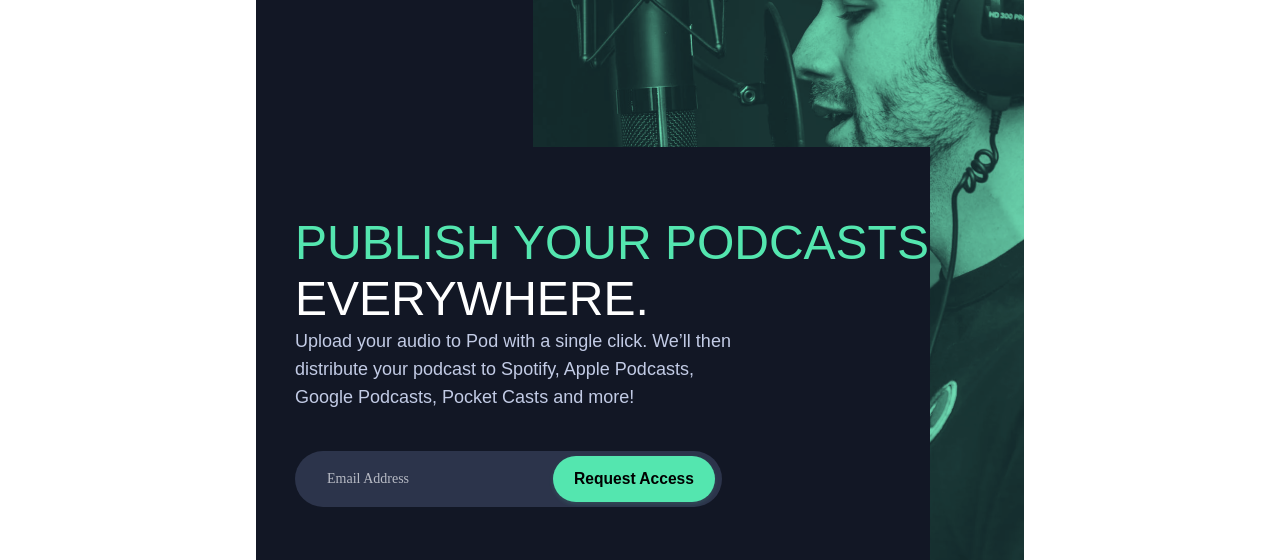
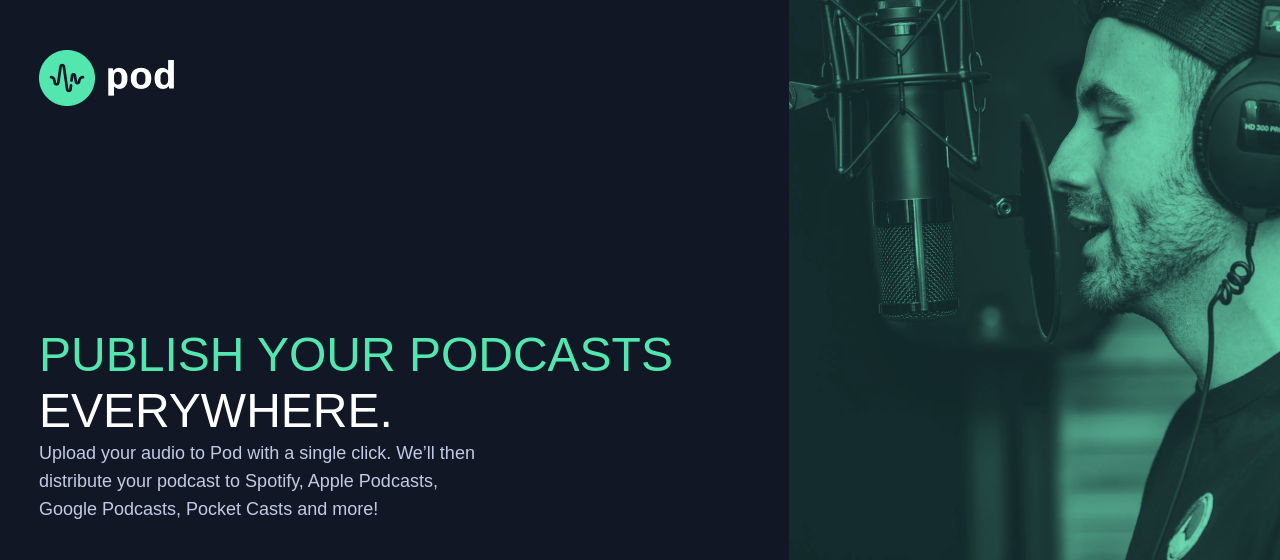
Before and after one commit to dianaotieva/Landing-Page, a plain HTML site: page index.html in a window 1280 px wide. Shown: the top 560 px of the page. Drawn offline with Linux system fonts and the light colour scheme; a web font is replaced by a local one.

Commit message:
Update style.css

```diff
--- a/style.css
+++ b/style.css
@@ -28,8 +28,8 @@ body{
     display: flex;
     flex-direction: row;
     align-items: center;
-    padding-left: 120px;
-    padding-top: 62px;
+    margin-left: 120px;
+    margin-top: 62px;
 }
 
 
@@ -155,14 +155,12 @@ body{
         background-repeat: no-repeat;
         background-position: right top;
         box-shadow: none;
-        width: 768px;
-        height: 1024px;
         background-color: #121725;
         }
 
     .logo-text{
-        padding-left: 39px;
-        padding-top: 50px;
+        margin-left: 39px;
+        margin-top: 50px;
         }
 
     .content{
@@ -285,7 +283,6 @@ body{
         background-image: url(Bitmap-desc.png ) ;
         background-position: right center;
         padding-top: 50px;
-        width: 1440px;
         /* height: 900; */
     }
     .logo-text{
```
